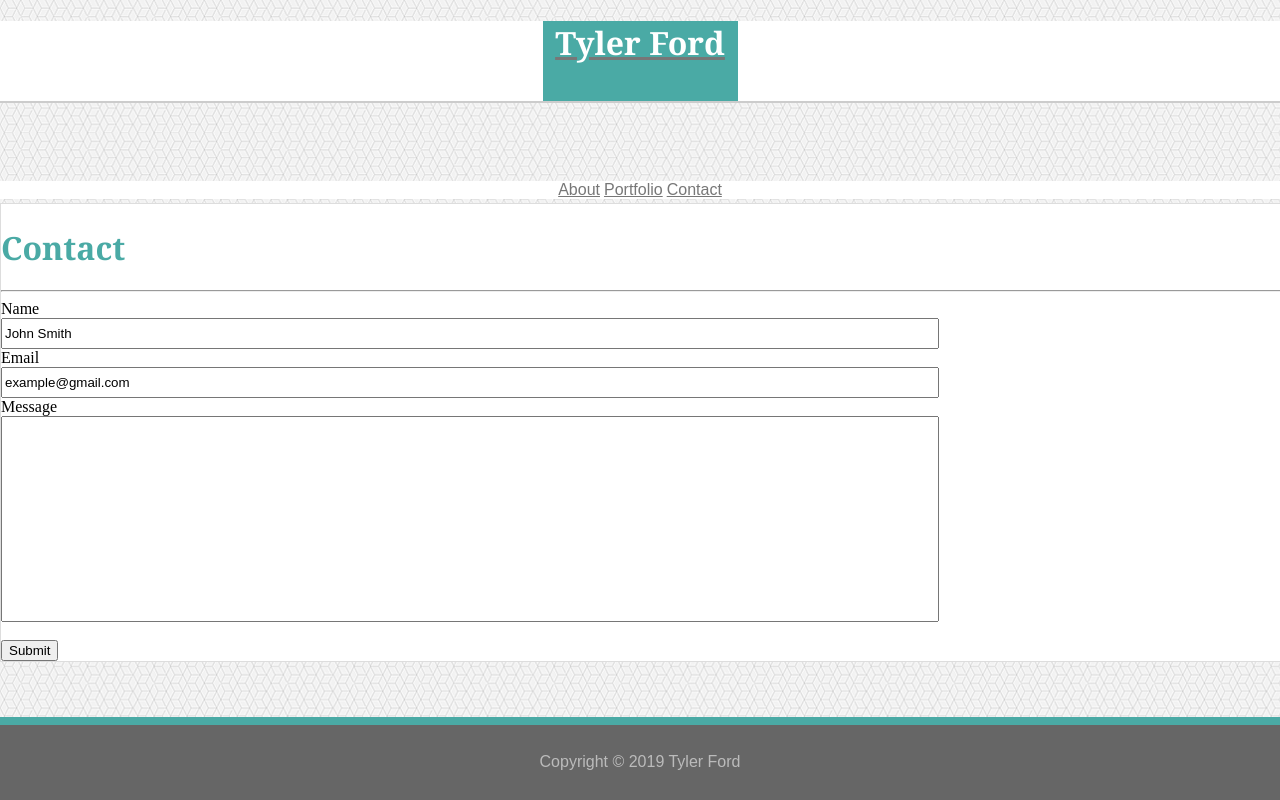
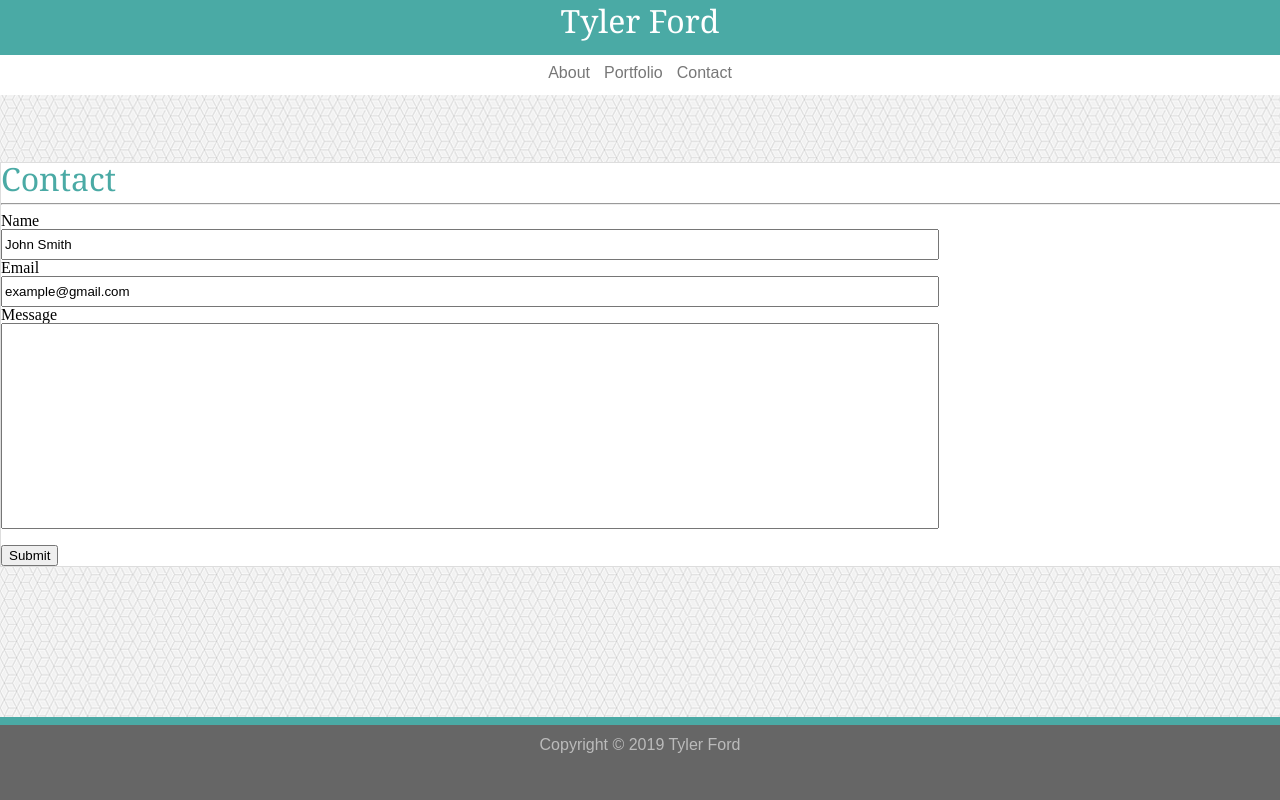
Before and after one commit to tylermorrisford/Responsive-Portfolio, a plain HTML site: page contact.html in a window 1280 px wide. Drawn offline with nearby package versions, Linux system fonts and the light colour scheme.

Commit message:
adding css reset to port/contact pages, nav styling nearly done

```diff
--- a/assets/css/style.css
+++ b/assets/css/style.css
@@ -11,16 +11,18 @@ h1,
  }
 
 p,
- a {
+ a,
+   ul {
      font-family: 'Arial', 'Helvetica Neue', Helvetica, sans-serif;
      color: #777777;
+     text-decoration: none;
     }
 
     /* starting with smallest screen size */
 .headingbar {
     background-color: white;
     width: 100%;
-    height: 80px;
+    height: 60px;
     border-bottom: 2px solid #cccccc;
     margin-top: 0;
 }
@@ -33,18 +35,28 @@ p,
     background-color: #4aaaa5;
     color: white;
     /* float: left; */
-    height: 80px;
-    width: 195px;
+    padding-top: 5px;
+    height: 50px;
+    width: 100%;
     margin: 0 auto 0;
+    font-size: 2rem;
     text-align: center;
     text-decoration: none;
+    font-family:'Georgia', Times, Times New Roman, serif;
 }
 
 .nav {
     /* float: right; */
-    margin-top: 80px;
+    margin-top: 0;
     background-color: white;
     text-align: center;
+    height: 30px;
+    padding-top: 10px;
+    text-decoration: none;
+}
+
+.nav a {
+    padding: 0 5px 0;
 }
 
 .wrapper {
--- a/contact.html
+++ b/contact.html
@@ -5,6 +5,7 @@
     <meta charset="UTF-8">
     <meta name="viewport" content="width=device-width, initial-scale=1.0">
     <meta http-equiv="X-UA-Compatible" content="ie=edge">
+    <link rel="stylesheet" href="https://cdnjs.cloudflare.com/ajax/libs/meyer-reset/2.0/reset.css" integrity="sha256-7VVaJ5GDwFQiLIc+eNksQLUSSY5JNZtqv9o2BI8UGYg=" crossorigin="anonymous" />
     <link rel="stylesheet" href="assets/css/style.css">
     <title>Contact Tyler</title>
 </head>
```
Also changed, not shown: portfolio.html (+1 -0 lines).
